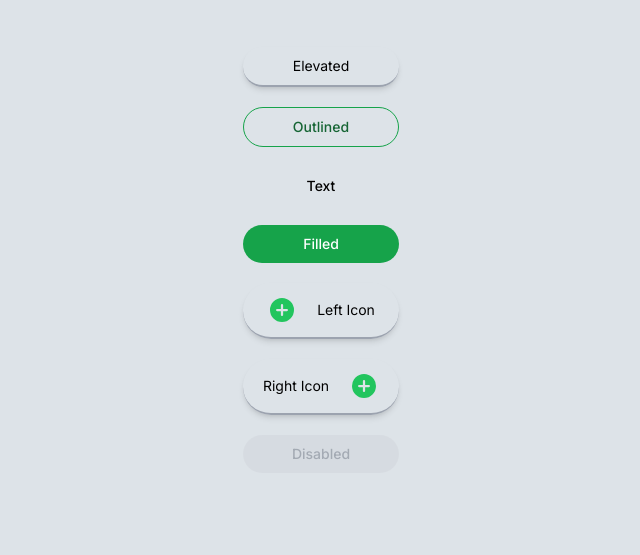
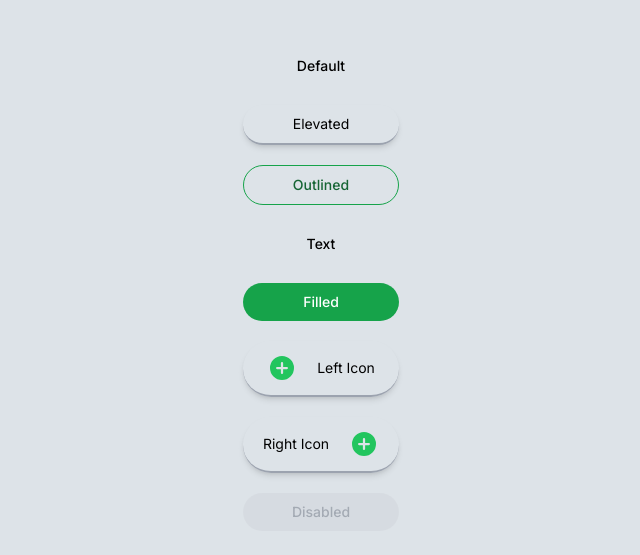
Before and after one commit to Dealsy/react-component-library, a Next.js app: page /ButtonPage in a window 1280 px wide. Shown: the part 129-684 px from the top of the page, without its empty margins (319-959 px from the left). Built offline with nearby package versions, Linux system fonts and the light colour scheme.

Commit message:
adds a comment

```diff
--- a/src/app/ButtonPage/page.tsx
+++ b/src/app/ButtonPage/page.tsx
@@ -4,6 +4,8 @@ import { PlusCircleIcon } from "@heroicons/react/20/solid";
 export default function ButtonPage() {
   return (
     <div className="flex flex-col gap-5">
+      {/* TODO - create a default style */}
+      <Button title="Default" />
       <Button buttonStyle="elevated" title="Elevated" />
       <Button buttonStyle="outlined" title="Outlined" />
       <Button buttonStyle="text" title="Text" />
```
